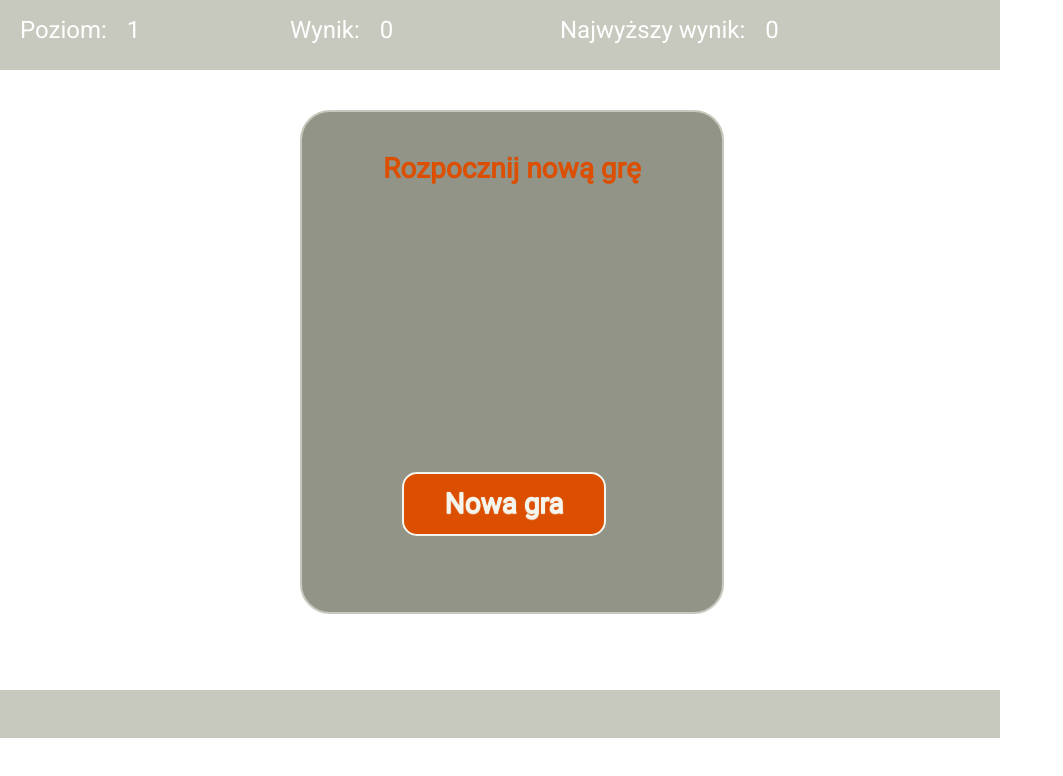
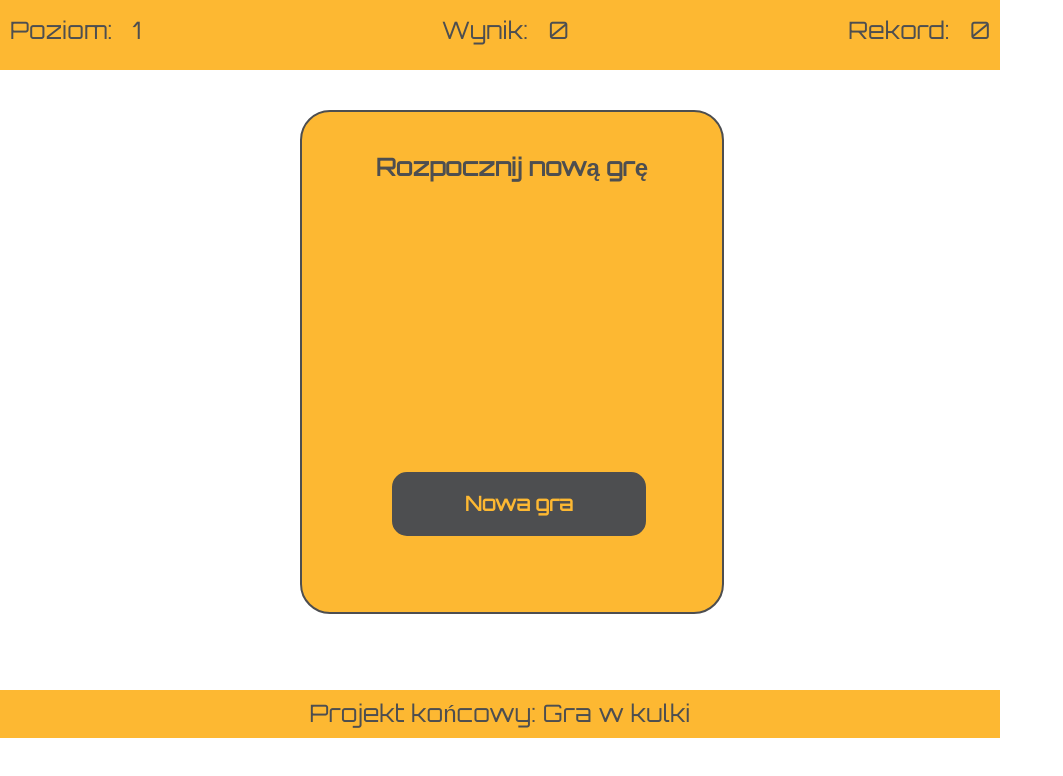
Before and after one commit to lisiaty/project-cl-game, a plain HTML site: page index.html in a window 1280 px wide. Shown: the whole page, without its empty margins (0-1063 px from the left). Drawn offline with nearby package versions, Linux system fonts and the light colour scheme.

Commit message:
Projekt końcowy Etap 6

```diff
--- a/index.html
+++ b/index.html
@@ -3,7 +3,7 @@
 <head>
 	<meta charset="utf8">
 	<title>Gra w kulki</title>
-	<link href="https://fonts.googleapis.com/css?family=Roboto&display=swap" rel="stylesheet">
+	<link href="https://fonts.googleapis.com/css?family=Orbitron&display=swap" rel="stylesheet">
 	<link href="style/main.css" rel="stylesheet">
 	<link href="style/game.css" rel="stylesheet">
 	<script src="js/modernizr.js"></script>
@@ -41,18 +41,18 @@
 		</div>
 		<div class="topBarBox">
 			<div id="topScoreLabel">Wynik:</div>
-			<div id="score">0</div>
+			<span id="score">0</span>
 		</div>
-		<div class="topBarBox">
-			<div id="topScoreLabel">Najwyższy wynik:</div>
-			<div id="highScore">0</div>
+		<span class="topBarBox">
+			<div id="topScoreLabel">Rekord:</div>
+			<span id="highScore">0</span>
 		</div>
 	  </div>
 	  <div id="game">
 		  <div id="board"></div>
 		  <div id="bubbles_remaining"></div>
 	  </div>
-	  <div id="footerBar"></div>
+	  <div id="footerBar">Projekt końcowy: Gra w kulki</div>
 	  <div id="startGame" class="dialog">
 		  <div id="startGameMessage">
 			  <h2>Rozpocznij nową grę</h2>
--- a/js/game.js
+++ b/js/game.js
@@ -6,7 +6,7 @@ BubbleShoot.Game = (function($){
 		var numBubbles;
 		var bubbles = []; // tablica z kulkami w grze
 		var MAX_BUBBLES = 70; // Liczba kulek
-		var POINTS_PER_BUBBLE = 50; // Punkty za każdą zbitą kulkę
+		var POINTS_PER_BUBBLE = 1; // Punkty za każdą zbitą kulkę
 		var level = 0; // aktywny poziom gracza
 		var score = 0; // aktualny wynik
 		var endScore = 0; // wynik do wyświetlenia w oknie końcowym
@@ -120,11 +120,18 @@ BubbleShoot.Game = (function($){
 				highScore = score;
 				$("#newHighScore").show();
 				BubbleShoot.ui.drawHighScore(highScore);
+
+
+
+
+
+
 				if(window.localStorage){
 					localStorage.setItem("highScore",highScore);
 				}
 			}else{
 				$("#newHighScore").hide();
+
 			};
 			if(hasWon){
 				level++;
@@ -134,6 +141,7 @@ BubbleShoot.Game = (function($){
 			};
 			$(".butStartGame").click("click",startGame);
 			$("#board .bubble").remove();
+
 			BubbleShoot.ui.endGame(hasWon,score, endScore);
 		};
 
--- a/js/ui.js
+++ b/js/ui.js
@@ -2,7 +2,7 @@ var BubbleShoot = window.BubbleShoot || {};
 BubbleShoot.ui = (function($){
 	var ui = {
 		BUBBLE_DIMS : 44,
-		ROW_HEIGHT : 35, //40
+		ROW_HEIGHT : 40, //40
 		init : function(){
 		},
 		hideDialog : function(){
@@ -79,6 +79,7 @@ BubbleShoot.ui = (function($){
 		},
 		// wyświetlanie rekordu
 		drawHighScore : function(highScore){
+
 			$("#highScore").text(highScore);
 		},
 
--- a/style/main.css
+++ b/style/main.css
@@ -1,6 +1,6 @@
 body {
 	margin: 0;
-	font-family: 'Roboto', sans-serif;
+	font-family: 'Orbitron', sans-serif;
 }
 
 #page {
@@ -13,21 +13,23 @@ body {
 
 #topBar {
 	position: absolute;
+	display: flex;
+	justify-content: space-between;
 	left: 0;
 	top: 0;
 	width: 1000px;
 	height: 70px;
-	background-color: #C7C9BE;
-	color: #fff;
+	background-color: #fdb832;
+	color: #4d4e50;
 }
 
 .topBarBox
 {
 	font-size: 24px;
 	line-height: 60px;
-	float: left;
-	margin-left:20px;
-	width: 250px;
+	margin: 0 10px 0 10px;
+
+
 }
 .topBarBox div
 {
@@ -61,7 +63,12 @@ body {
 	top: 690px;
 	width: 1000px;
 	height: 48px;
-	background-color: #C7C9BE;
+	background-color: #fdb832;
+	text-align: center;
+	font-size: 24px;
+	line-height: 46px;
+	color: #4d4e50;
+
 }
 .dialog
 {
@@ -70,39 +77,40 @@ body {
 	top: 110px;
 	height: 460px;
 	width: 320px;
-	background-color: #929487;
+	background-color: #fdb832;
 	border-radius: 30px;
-	border: 2px solid #C7C9BE;
+	border: 2px solid #4d4e50;
 	padding: 20px 50px;
-	color: #F4F5ED;
+	color: #4d4e50;
 	text-align: center;
 	display: none;
 }
 .dialog h2
 {
-	font-size: 28px;
-	color: #DC4E00;
+	font-size: 24px;
+	color: #4d4e50;
 	margin: 20px 0 20px;
 }
 .butStartGame
 {
 	position: absolute;
-	left: 100px;
+	left: 90px;
 	top: 360px;
 	height: 60px;
-	width: 200px;
-	background-color: #DC4E00;
+	width: 250px;
+	background-color: #4d4e50;
 	cursor: pointer;
 	border-radius: 15px;
-	border: 2px solid #F4F5ED;
-	font-size: 28px;
+	border: 2px solid #4d4e50;
+	font-size: 20px;
 	line-height: 60px;
 	font-weight: bold;
-	text-shadow: 0px 1px 1px #F4F5ED;
+	color: #fdb832;
 }
 .butStartGame:hover
 {
-	background-color: #89CEDE;
+	background-color: #fdb832;
+	color: #4d4e50;
 }
 
 #startGame
@@ -115,10 +123,11 @@ body {
 	position: absolute;
 	left: 479px;
 	top: 520px;
+	border-top: 3px solid #4d4e50;
 	width: 50px;
 	font-size: 26px;
 	font-weight: bold;
-	color: #DC4E00;
+	color: #4d4e50;
 	text-align: center;
 }
 
@@ -129,10 +138,10 @@ body {
 #endGameMessage span
 {
 	margin-right: 20px;
-	font-size: 24px;
+	font-size: 20px;
 }
 #levelComplete,#levelFailed,#newHighScore,#finalScore,#finalScoreValue
 {
-	font-size: 36px;
-	color: #DC4E00;
+	font-size: 24px;
+	color: #4d4e50;
 }
```
Also changed, not shown: img/bubbleSpriteSheet.png.
